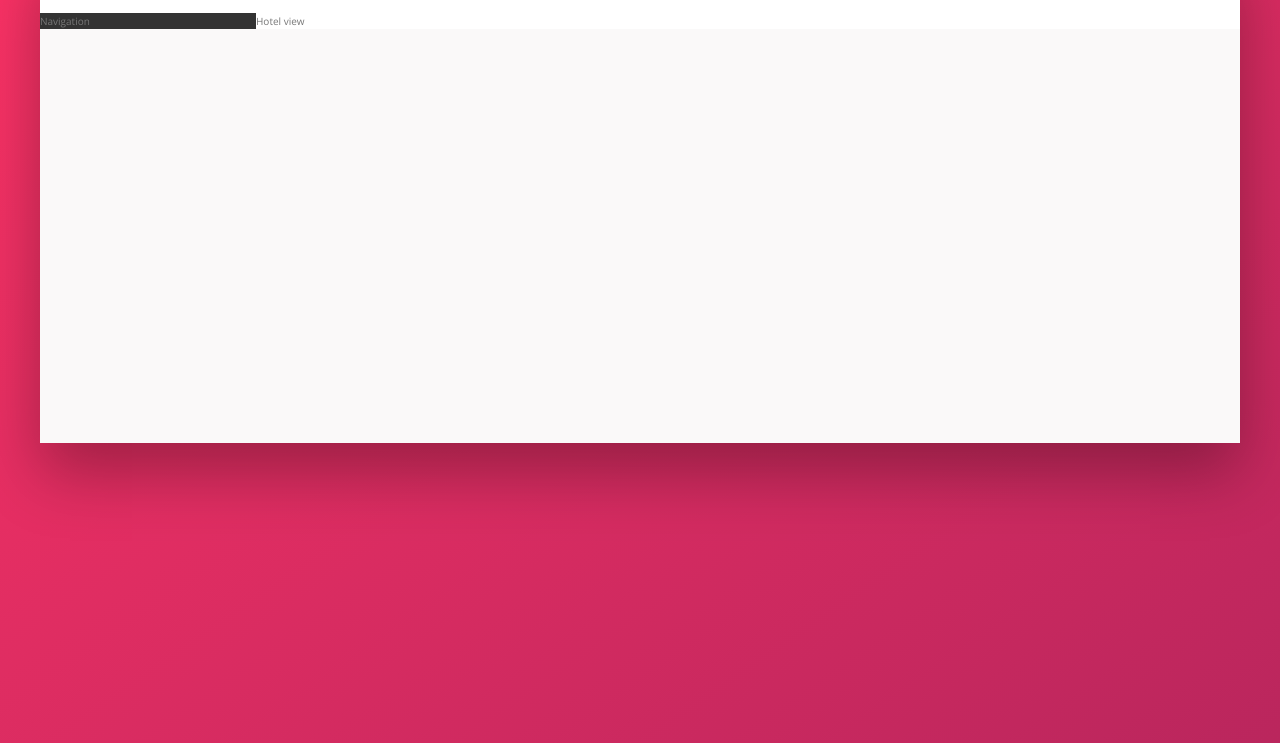
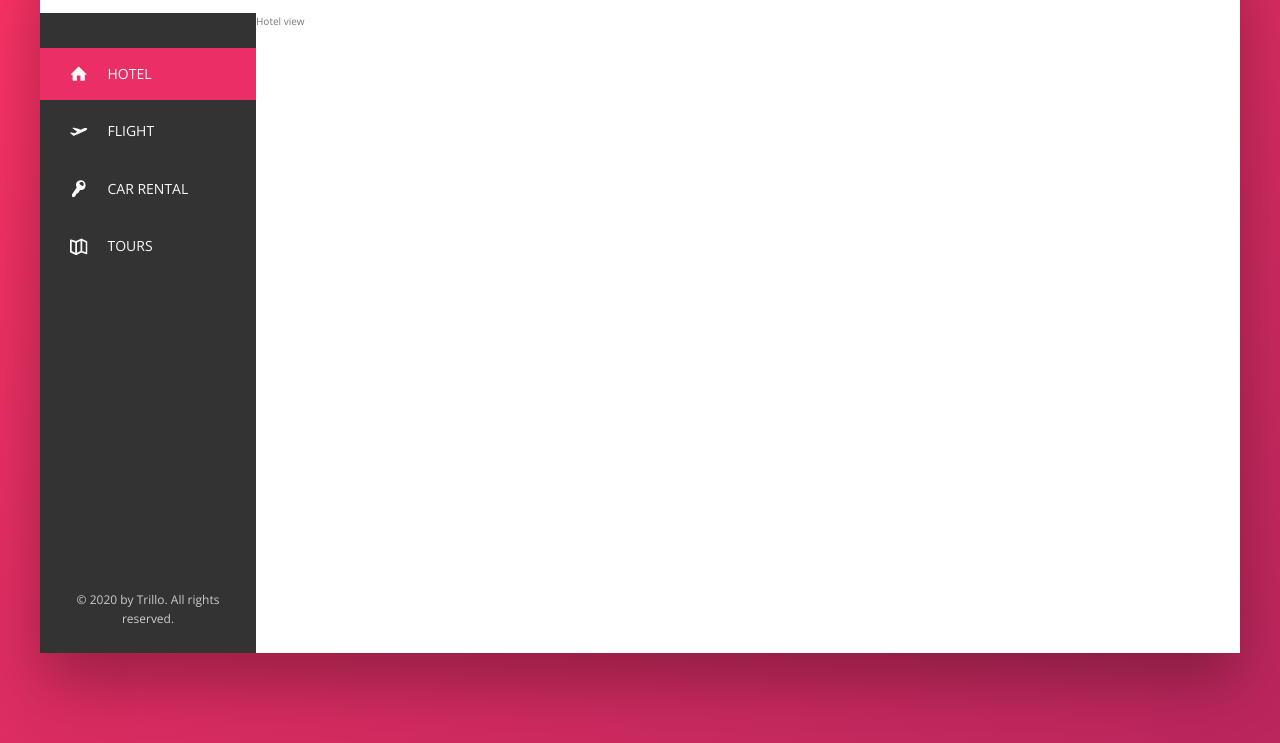
Before and after one commit to amirhsaedi/css-trillo-website, a website: page index.html in a window 1280 px wide. Shown: the part 137-880 px from the top of the page. Drawn offline with nearby package versions, Linux system fonts and the light colour scheme.

Commit message:
Sidebar is done

```diff
--- a/index.html
+++ b/index.html
@@ -45,7 +45,43 @@
         </header>
         <div class="content">
             <div class="sidebar">
-                Navigation
+                <ul class="side-nav">
+                    <li class="side-nav__item side-nav__item--active">
+                        <a href="#" class="side-nav__link">
+                            <svg class="side-nav__icon">
+                                <use xlink:href="./img/sprite.svg#icon-home"></use>
+                            </svg>
+                            <span>Hotel</span>
+                        </a>
+                    </li>
+                    <li class="side-nav__item">
+                        <a href="#" class="side-nav__link">
+                            <svg class="side-nav__icon">
+                                <use xlink:href="./img/sprite.svg#icon-aircraft-take-off"></use>
+                            </svg>
+                            <span>Flight</span>
+                        </a>
+                    </li>
+                    <li class="side-nav__item">
+                        <a href="#" class="side-nav__link">
+                            <svg class="side-nav__icon">
+                                <use xlink:href="./img/sprite.svg#icon-key"></use>
+                            </svg>
+                            <span>Car rental</span>
+                        </a>
+                    </li>
+                    <li class="side-nav__item">
+                        <a href="#" class="side-nav__link">
+                            <svg class="side-nav__icon">
+                                <use xlink:href="./img/sprite.svg#icon-map"></use>
+                            </svg>
+                            <span>Tours</span>
+                        </a>
+                    </li>
+                </ul>
+                <div class="legal">
+                    &copy; 2020 by Trillo. All rights reserved.
+                </div>
             </div>
             <main class="hotel-view">
                 Hotel view
--- a/sass/_components.scss
+++ b/sass/_components.scss
@@ -103,3 +103,71 @@
         margin-right: 1rem;
     }
 }
+
+// SIDE NAVIGATION
+.side-nav {
+    list-style: none;
+    font-size: 1.4rem;
+    margin-top: 3.5rem;
+
+    &__item {
+        position: relative;
+
+        &:not(:last-child) {
+            margin-bottom: .5rem;
+        }
+
+        &--active {
+           background-color: var(--color-primary);
+        }
+    }
+
+    &__item::before {
+        content: '';
+        position: absolute;
+        top: 0;
+        left: 0;
+        height: 100%;
+        width: 3px;
+        background-color: var(--color-primary);
+        transform: scaleY(0);
+        transition: transform .2s,
+                    width .4s cubic-bezier(1, 0, 0, 1) .2s,
+                    background-color .1s;
+    }
+
+    &__item:hover::before {
+        transform: scaleY(1);
+        width: 100%;
+    }
+
+    &__item:active::before {
+        background-color: var(--color-primary-light);
+    }
+
+    &__link:link,
+    &__link:visited {
+        text-decoration: none;
+        color: var(--color-grey-light-1);
+        display: flex;
+        align-items: center;
+        padding: 1.5rem 3rem;
+        text-transform: uppercase;
+        position: relative;
+        z-index: 10;
+    }
+
+    &__icon {
+        width: 1.75rem;
+        height: 1.75rem;
+        margin-right: 2rem;
+        fill: currentColor;
+    }
+}
+
+.legal {
+    font-size: 1.2rem;
+    color: var(--color-grey-light-4);
+    text-align: center;
+    padding: 2.5rem;
+}
--- a/sass/_layout.scss
+++ b/sass/_layout.scss
@@ -19,12 +19,16 @@
 
 .content {
     display: flex;
-
+    background-color: orangered;
+    height: 80vh;
 }
 
 .sidebar {
     background-color: var(--color-grey-dark-1);
     flex: 0 0 18%;
+    display: flex;
+    flex-direction: column;
+    justify-content: space-between;
 }
 
 .hotel-view {
```
Also changed, not shown: css/style.css.
